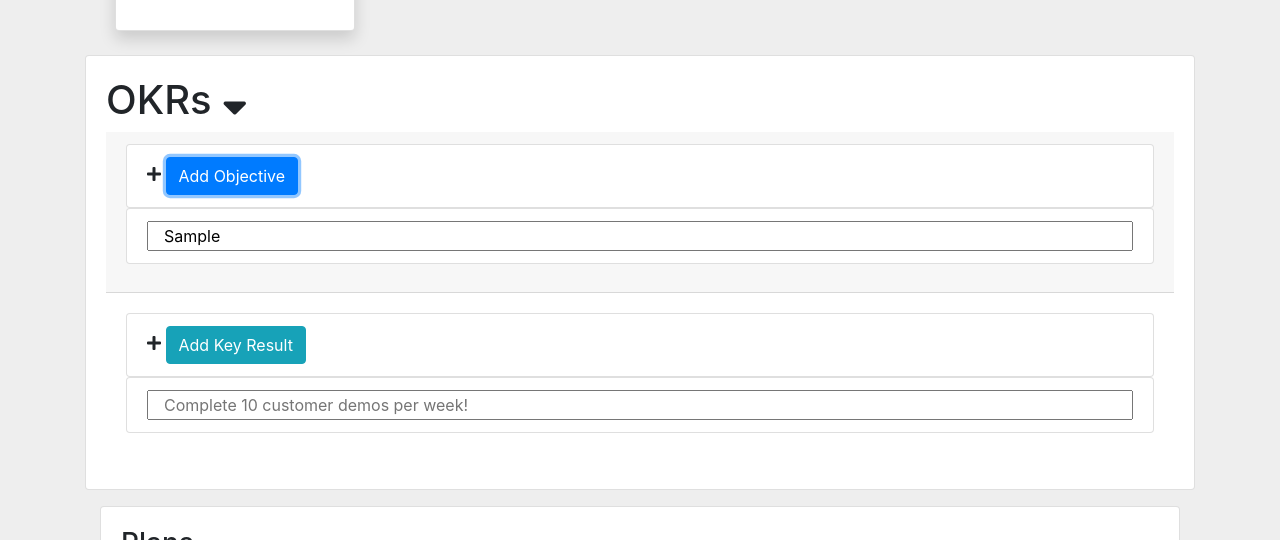
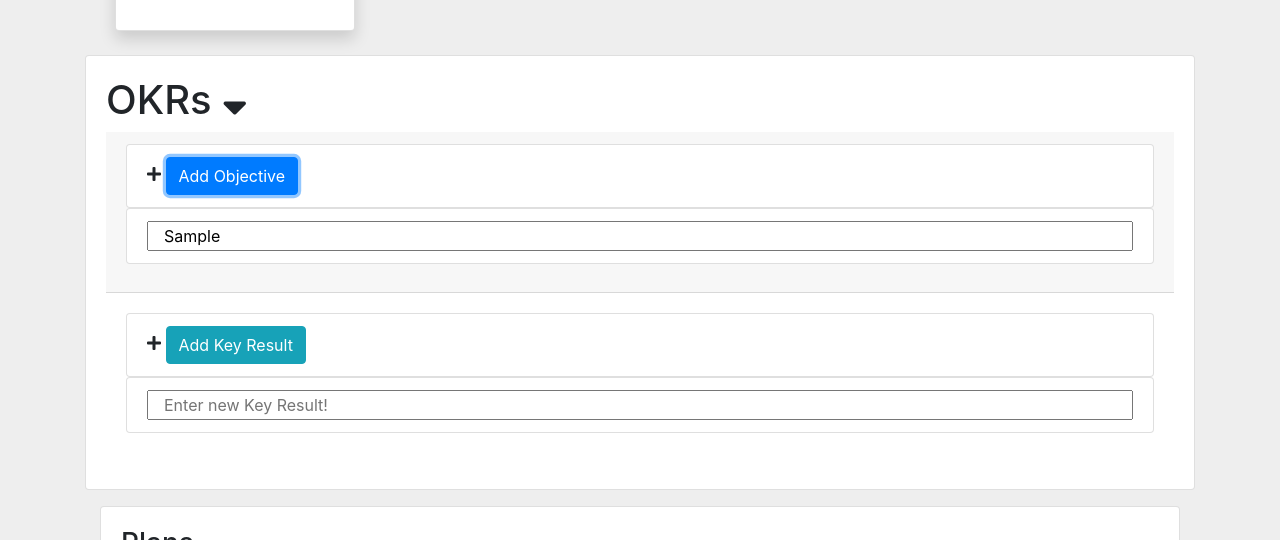
Before and after one commit to alexsjcho/smart-okr-react-redux-app, a React (Create React App) app: page / in a window 1280 px wide. Both pictures are taken after typing "Sample" into the empty fields and a click on the input "Add Objective". Shown: the part 167-707 px from the top of the page. Built offline with nearby package versions, Linux system fonts and the light colour scheme.

Commit message:
Added multiple key result renders

```diff
--- a/package.json
+++ b/package.json
@@ -11,7 +11,8 @@
     "react-router-dom": "^5.0.0",
     "react-scripts": "2.1.8",
     "redux": "^4.0.1",
-    "redux-thunk": "^2.3.0"
+    "redux-thunk": "^2.3.0",
+    "uuid": "^3.3.2"
   },
   "scripts": {
     "start": "react-scripts start",
--- a/src/components/keyresults/KeyResults.js
+++ b/src/components/keyresults/KeyResults.js
@@ -1,4 +1,5 @@
-import React, { Component } from "react";
+import React, { Component, Fragment } from "react";
+import uuid from "uuid";
 
 import TextInputGroup from "../shared/TextInputGroup";
 
@@ -9,9 +10,12 @@ class KeyResults extends Component {
 
   render() {
     const { name, type } = this.state;
-    const { onChange } = this.props;
+    const { onChange, keyResults, onSubmit, keyResultValue } = this.props;
+    console.log("keyResultValue", keyResultValue);
     return (
-      <div className="card-body">
+      <Fragment>
+        {keyResults.map(keyResult => (
+          <div key={uuid()} className="card-body">
             <form>
               <ul className="list-group">
                 <li className="list-group-item">
@@ -25,14 +29,38 @@ class KeyResults extends Component {
               </ul>
 
               <TextInputGroup
-            name="keyresults"
+                name="keyResult"
                 placeholder="Complete 10 customer demos per week!"
-            value={name}
+                value={keyResult}
                 type={type}
                 onChange={onChange}
               />
             </form>
           </div>
+        ))}
+        <div className="card-body">
+          <form onSubmit={onSubmit}>
+            <ul className="list-group">
+              <li className="list-group-item">
+                <i className="fas fa-plus" />{" "}
+                <input
+                  type="submit"
+                  value="Add Key Result"
+                  className="btn btn-info"
+                />
+              </li>
+            </ul>
+
+            <TextInputGroup
+              name="keyResult"
+              placeholder="Enter new Key Result!"
+              value={keyResultValue}
+              type={type}
+              onChange={onChange}
+            />
+          </form>
+        </div>
+      </Fragment>
     );
   }
 }
--- a/src/components/layouts/AppNavBar.js
+++ b/src/components/layouts/AppNavBar.js
@@ -15,7 +15,7 @@ const AppNavBar = props => {
         </Link>
 
         <Switch>
-          <Link to="/" className="nav-link text-dark  ">
+          <Link to="/" className="nav-link text-dark">
             Instructions{" "}
             <Route exact path="/instructions" component={Instructions} />
           </Link>
--- a/src/components/objectives/Objectives.js
+++ b/src/components/objectives/Objectives.js
@@ -12,14 +12,15 @@ const mapStateToProps = ({ objectives: { objective } }) => ({
 });
 
 const mapDispatchToProps = dispatch =>
-  bindActionCreators({ setObjective }, dispatch);
+  bindActionCreators({ setObjective, setKeyResult }, dispatch);
 
 class Objectives extends Component {
-  state = {};
+  state = {
+    objective: "",
+    keyResult: ""
+  };
 
   onChange = e => {
-    console.log("test onchange");
-
     this.setState({
       [e.target.name]: e.target.value
     });
@@ -28,6 +29,7 @@ class Objectives extends Component {
   onSubmit = e => {
     const {
       setObjective,
+      setKeyResult,
       objective: { name }
     } = this.props;
     e.preventDefault();
@@ -36,14 +38,19 @@ class Objectives extends Component {
     } else {
       setObjective(this.state.objective);
     }
+    this.setState({
+      objective: "",
+      keyResult: ""
+    });
   };
 
   render() {
-    const { name, type, onChange } = this.state;
+    const { name, type, keyResult } = this.state;
     const {
-      objective: { name: objectiveName }
+      objective: { name: objectiveName, keyResults }
     } = this.props;
 
+    console.log("keyResults", keyResults);
     //Check for Errors
     if (name === "") {
       this.setState({ errors: { name: "Item is required" } });
@@ -75,7 +82,14 @@ class Objectives extends Component {
             />
           </form>
         </div>
-        {objectiveName ? <KeyResults onChange={this.onChange} /> : null}
+        {objectiveName ? (
+          <KeyResults
+            keyResults={keyResults}
+            keyResultValue={keyResult}
+            onSubmit={this.onSubmit}
+            onChange={this.onChange}
+          />
+        ) : null}
       </div>
     );
   }
--- a/src/reducers/objectives.js
+++ b/src/reducers/objectives.js
@@ -8,6 +8,7 @@ const initialState = {
 };
 
 export default function polls(state = initialState, action) {
+  console.log("action", action);
   switch (action.type) {
     case SET_OBJECTIVE:
       return {
```
Lines whose indentation alone changed are shown as unchanged.
